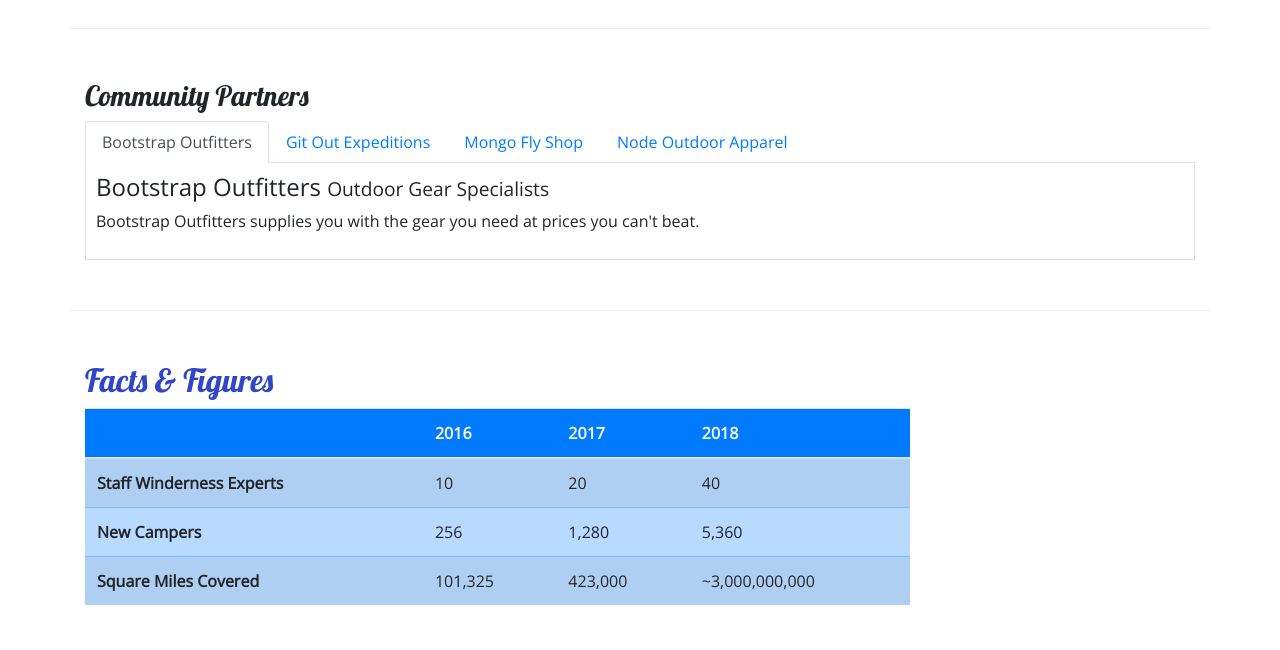
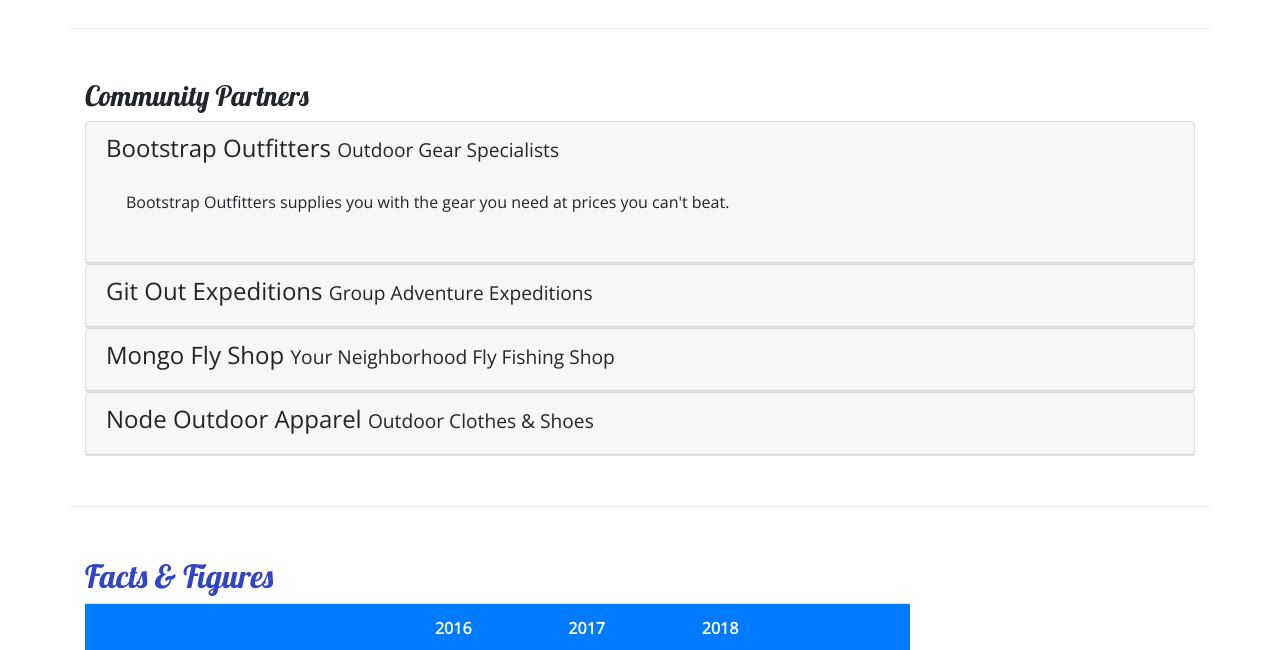
Before and after one commit to gsaidov/project-bootstrap, a website: page aboutus.html in a window 1280 px wide. Shown: the part 800-1450 px from the top of the page. Drawn offline with nearby package versions, Linux system fonts and the light colour scheme.

Commit message:
Accordion

```diff
--- a/aboutus.html
+++ b/aboutus.html
@@ -102,32 +102,65 @@
         <div class="row row-content">
             <div class="col-12">
                 <h3>Community Partners</h3>
-                <ul class="nav nav-tabs">
-                    <li class="nav-item"><a class="nav-link active" href="#bootstrap" role="tab" data-toggle="tab"> Bootstrap Outfitters</a></li>
-                    <li class="nav-item"><a class="nav-link" href="#git" role="tab" data-toggle="tab">Git Out Expeditions</a></li>
-                    <li class="nav-item"><a class="nav-link" href="#mongo" role="tab" data-toggle="tab">Mongo Fly Shop</a></li>
-                    <li class="nav-item"><a class="nav-link" href="#node" role="tab" data-toggle="tab">Node Outdoor Apparel</a></li>
-                </ul>
-                <div class="tab-content">
-                    <div role="tabpanel" class="tab-pane fade show active" id="bootstrap">
-                        <h4>Bootstrap Outfitters <small>Outdoor Gear Specialists</small></h4>
+                <div id="accordion">
+                    <div class="card">
+                        <div role="tab" class="card-header">
+                            <h4>
+                                <a data-toggle="collapse" data-target="#bootstrap">
+                                    Bootstrap Outfitters <small>Outdoor Gear Specialists</small>
+                                </a>
+                            </h4>
+                            <div class="collapse show" id="bootstrap" data-parent="#accordion">
+                                <div class="card-body">
                                     <p class="d-none d-sm-block
                                     ">Bootstrap Outfitters supplies you with the gear you need at prices you can't beat.</p>
                                 </div>
-                    <div role="tabpanel" class="tab-pane fade show" id="git">
-                        <h4>Git Out Expeditions <small>Group Adventure Expeditions</small></h4>
+                            </div>
+                        </div>
+                    </div>
+                    <div class="card">
+                        <div role="tab" class="card-header">
+                            <h4>
+                                <a class="collapsed" data-toggle="collapse" data-target="#git">
+                                    Git Out Expeditions <small>Group Adventure Expeditions</small>
+                                </a>
+                            </h4>
+                            <div class="collapse" id="git" data-parent="#accordion">
+                                <div class="card-body">
                                     <p class="d-none d-sm-block
                                     ">Join Git Out Expeditions to explore new horizons with a group of other adventurers!</p>
                                 </div>
-                    <div role="tabpanel" class="tab-pane fade show" id="mongo">
-                        <h4>Mongo Fly Shop <small>Your Neighborhood Fly Fishing Shop</small></h4>
-                        <p class="d-none d-sm-block
-                        ">Need a new fishing pole, a tacklebox, or flies of all kinds? Stop by Mongo Fly Shop.</p>
                             </div>
-                    <div role="tabpanel" class="tab-pane fade show" id="node">
-                        <h4>Node Outdoor Apparel <small>Outdoor Clothes & Shoes</small></h4>
+                        </div>
+                    </div>
+                    <div class="card">
+                        <div role="tab" class="card-header">
+                            <h4>
+                                <a class="collapsed" data-toggle="collapse" data-target="#mongo">
+                                    Mongo Fly Shop <small>Your Neighborhood Fly Fishing Shop</small>
+                                </a>
+                            </h4>
+                            <div class="collapse" id="mongo" data-parent="#accordion">
+                                <div class="card-body">
+                                    <p class="d-none d-sm-block">Need a new fishing pole, a tacklebox, or flies of all kinds? Stop by Mongo Fly Shop.</p>
+                                </div>
+                            </div>
+                        </div>
+                    </div>
+                    <div class="card">
+                        <div role="tab" class="card-header">
+                            <h4>
+                                <a class="collapsed" data-toggle="collapse" data-target="#node">
+                                    Node Outdoor Apparel <small>Outdoor Clothes & Shoes</small>
+                                </a>
+                            </h4>
+                            <div class="collapse" id="node" data-parent="#accordion">
+                                <div class="card-body">
                                     <p class="d-none d-sm-block
                                     ">From polar fleeces to swimsuits, hiking boots to waders, a visit to Node will be sure to get you covered.</p>
+                                </div>
+                            </div>
+                        </div>
                     </div>
                 </div>
             </div>
--- a/css/styles.css
+++ b/css/styles.css
@@ -35,9 +35,3 @@ header h2 {
 .navbar {
     background-color: #901CAD;
 }
-
-.tab-content {
-    border: 1px solid #DDD;
-    border-top: none;
-    padding: 10px;
-}
```
Lines whose indentation alone changed are shown as unchanged.
